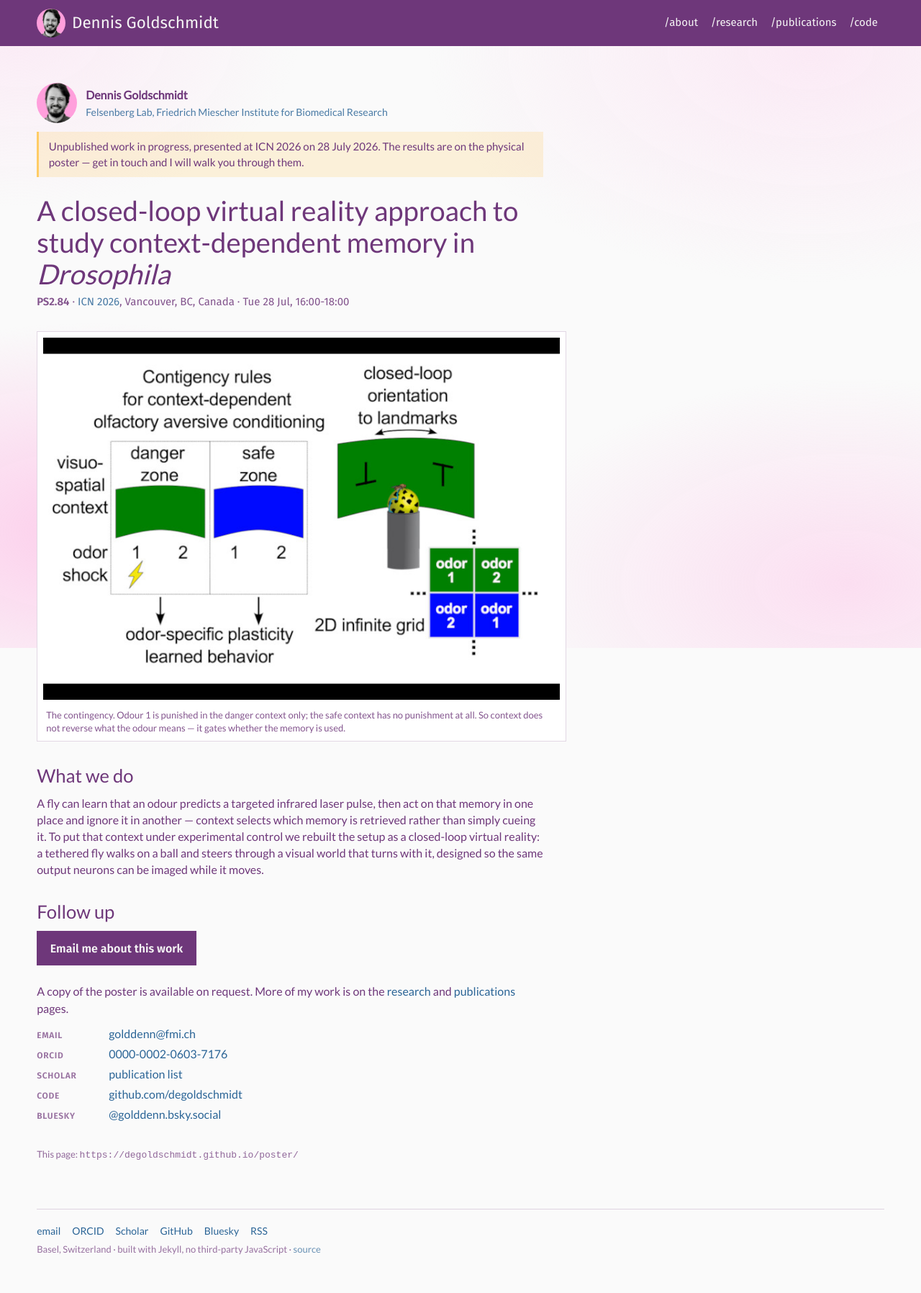
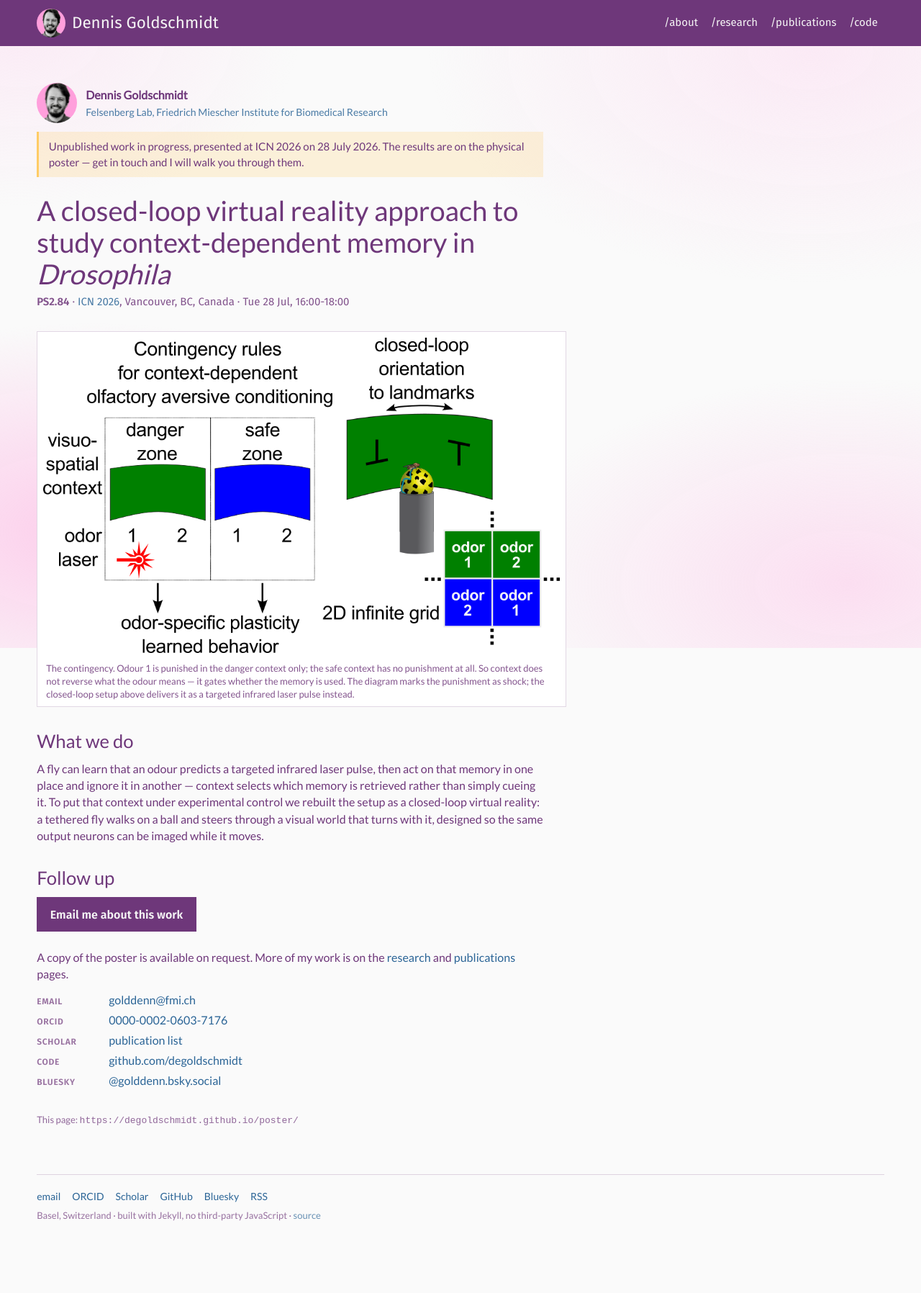
Before and after one commit to degoldschmidt/degoldschmidt.github.io, a Jekyll site: the page built from poster.html, in a window 1280 px wide. Shown: the whole page at 72% size. Built offline with Jekyll 4.4.1, drawn with Linux system fonts in a browser that asks for light colours; after the commit the page ends 1749 px from its top, so only the background shows below that.

Commit message:
Swap in the corrected paradigm figure; reconcile it with the copy
memory.jpg -> memory.png, Dennis's re-export. "Contigency" is spelled
correctly now, and it is 1018x621 rather than 768x538. The old file is
removed: nothing referenced it.

The figure still labels the punishment as shock, which is what the
earlier setup delivered, while the paragraph above it now says infrared
laser. Rather than redraw a figure whose contingency is correct either
way, the caption says so: "The diagram marks the punishment as shock; the
closed-loop setup above delivers it as a targeted infrared laser pulse
instead."

The new aspect ratio broke the research card. At 1.64:1 inside the card
grid's 1.31:1, `object-fit: cover` cut "visuo-spatial context" off the
left edge and the odour grid off the right — caught in a screenshot, not
visible in the markup. Cropping a photograph is harmless; cropping a
labelled diagram loses the labels. Added an opt-in `fit: contain` field
in _data/projects.yml, set on this one item.

Two Liquid traps hit while writing the caption comment, both now noted in
place:

- `{%- endcomment -%}` strips the newline on both sides, so the two
  sentences rendered as "…memory is used.The diagram marks…". The closing
  tag needs no trailing dash.
- Spelling that closing tag inside the comment body ends the comment
  early — Liquid scans for it literally — which broke the build with
  "Unknown tag 'endcomment'".

Verified at 320/375/430/768/1440 across /poster/, /research and the
homepage: no overflow, full figure visible in both places.

Co-Authored-By: Claude Opus 5 (1M context) <noreply@anthropic.com>
Claude-Session: https://claude.ai/code/session_01B92kTq6btsk1imhVp8yB2d

```diff
--- a/_data/projects.yml
+++ b/_data/projects.yml
@@ -28,7 +28,11 @@ groups:
 items:
   - title: "Neuronal mechanisms of context-dependent memory retrieval"
     group: now
-    image: /images/portfolios/postdoc/memory.jpg
+    image: /images/portfolios/postdoc/memory.png
+    # A diagram, so it is fitted rather than cropped — see .card--contain.
+    # Photographs can lose their edges to the card ratio; labelled figures
+    # cannot.
+    fit: contain
     alt: >-
       Paradigm diagram: a contingency table pairing two odours with a green
       danger panorama and a blue safe panorama, a fly walking on a ball inside a
--- a/css/main.css
+++ b/css/main.css
@@ -358,6 +358,16 @@ h3 {
   aspect-ratio: 708 / 541; /* the real intrinsic ratio — 4/3 cropped the figures */
   object-fit: cover;
   background: #eee;
+}
+/* A uniform card ratio needs `cover`, and cropping a photograph is harmless.
+   Cropping a diagram is not: the paradigm figure is 1.64:1 against the grid's
+   1.31:1, so cover cut the "visuo-spatial context" label off its left edge and
+   the odour grid off its right. Opt in per item with `fit: contain` in
+   _data/projects.yml. White rather than #eee behind it, because these are line
+   drawings on white and a grey surround would read as a border. */
+.card--contain img {
+  object-fit: contain;
+  background: #fff;
 }
 .card figcaption {
   padding: 0.75rem 0.85rem 0.9rem;
--- a/poster.html
+++ b/poster.html
@@ -74,16 +74,31 @@ permalink: /poster/
     exactly the visitor who has under a minute.
   {%- endcomment -%}
   <img
-    src="{{ '/images/portfolios/postdoc/memory.jpg' | relative_url }}"
+    src="{{ '/images/portfolios/postdoc/memory.png' | relative_url }}"
     alt="Paradigm diagram: a contingency table pairing two odours with a green
          danger panorama and a blue safe panorama, a fly walking on a ball inside
          a closed-loop visual arena, and a 2D grid of alternating odour patches."
-    width="768" height="538"
+    width="1018" height="621"
   />
   <figcaption>
     The contingency. Odour 1 is punished in the danger context only; the safe
     context has no punishment at all. So context does not reverse what the odour
     means &mdash; it gates whether the memory is used.
+    {%- comment -%}
+      The diagram still labels the punishment as shock, which is what the
+      earlier version of the setup delivered. The paragraph above now says
+      infrared laser, so without this the figure and the text disagree in front
+      of the reader. Reconciled here rather than by redrawing, because the
+      contingency the figure describes is unchanged either way.
+
+      The closing tag below deliberately omits its trailing dash. With the
+      dash, the whitespace stripper eats the newline on the far side too and
+      the sentences run together as "…memory is used.The diagram marks…".
+      (And do not spell that closing tag out in here: Liquid scans the comment
+      body for it and would end the comment early.)
+    {%- endcomment %}
+    The diagram marks the punishment as shock; the closed-loop setup above
+    delivers it as a targeted infrared laser pulse instead.
   </figcaption>
 </figure>
 
--- a/research.html
+++ b/research.html
@@ -24,7 +24,7 @@ redirect_from:
 
 <div class="cards">
   {%- for p in items %}
-  <figure class="card{% if p.link %} card--link{% endif %}">
+  <figure class="card{% if p.link %} card--link{% endif %}{% if p.fit == 'contain' %} card--contain{% endif %}">
     {%- if p.link %}<a href="{{ p.link | relative_url }}">{% endif %}
     <img
       src="{{ p.image | relative_url }}"
```
Also changed, not shown: images/portfolios/postdoc/memory.jpg (deleted), images/portfolios/postdoc/memory.png (added).
